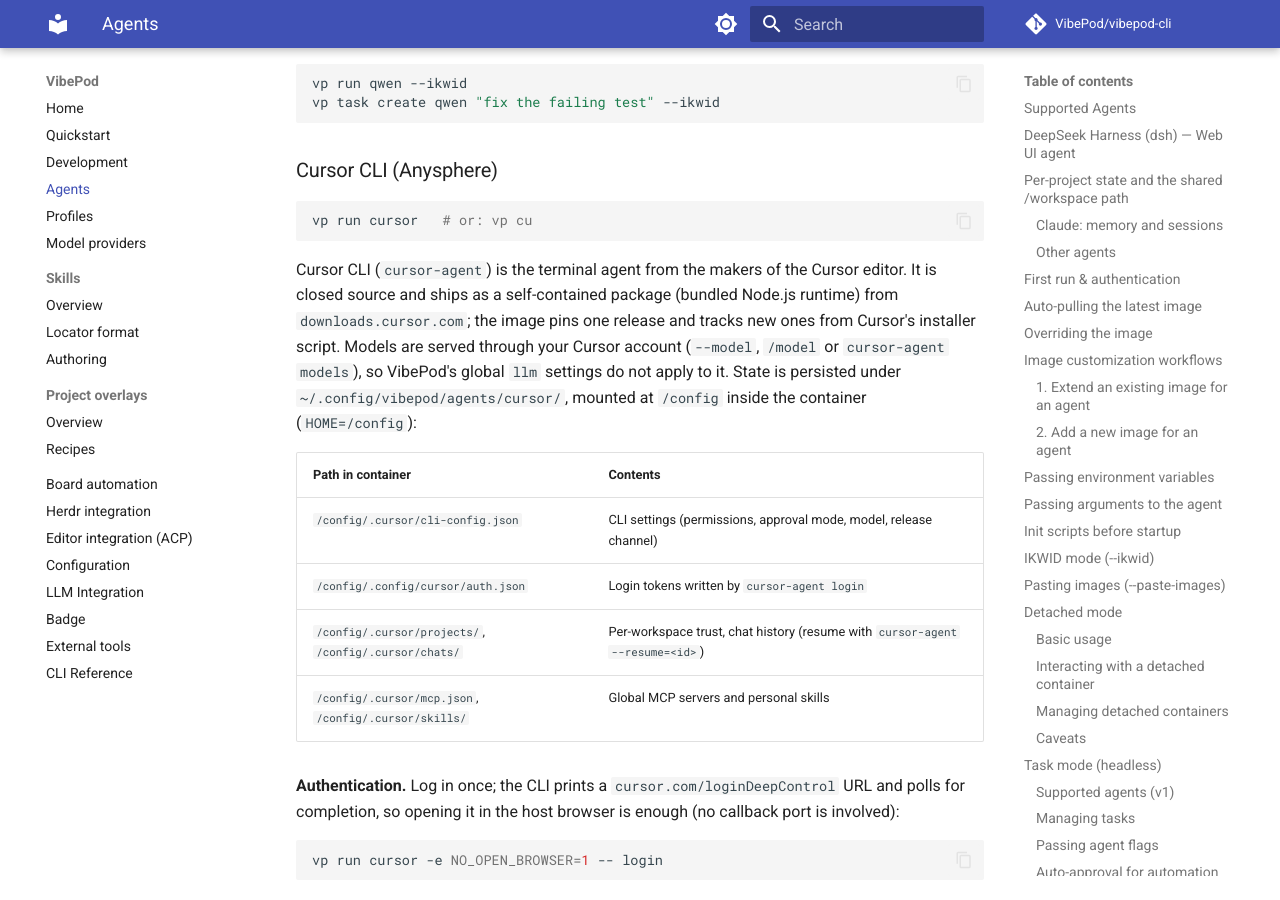
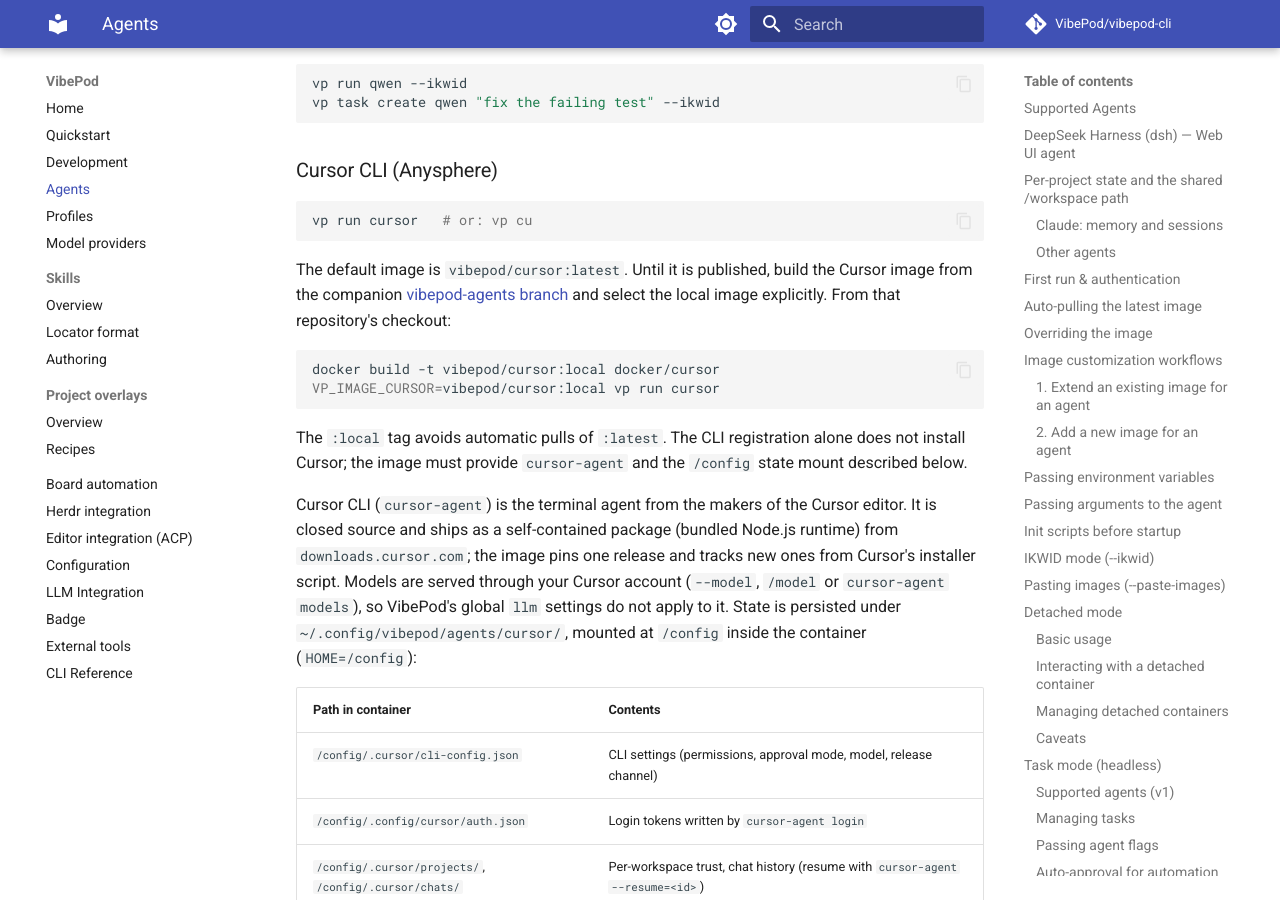
Before and after one commit to VibePod/vibepod-cli, an MkDocs documentation site: the page built from docs/agents/index.md, in a window 1280 px wide and 900 px high, scrolled down 31005 px. Built offline with MkDocs 1.6.1 and Material for MkDocs 9.7.7, drawn with Linux system fonts in a browser that asks for light colours; comment, search, counter and statistics services are not loaded.

Commit message:
Verify Cursor approval modes and document local image setup

````diff
--- a/docs/agents/index.md
+++ b/docs/agents/index.md
@@ -1303,6 +1303,20 @@
 vp run cursor   # or: vp cu
 ```
 
+The default image is `vibepod/cursor:latest`. Until it is published, build the
+Cursor image from the companion
+[vibepod-agents branch](https://github.com/VibePod/vibepod-agents/tree/cursor-agent/docker/cursor)
+and select the local image explicitly. From that repository's checkout:
+
+```bash
+docker build -t vibepod/cursor:local docker/cursor
+VP_IMAGE_CURSOR=vibepod/cursor:local vp run cursor
+```
+
+The `:local` tag avoids automatic pulls of `:latest`. The CLI registration
+alone does not install Cursor; the image must provide `cursor-agent` and the
+`/config` state mount described below.
+
 Cursor CLI (`cursor-agent`) is the terminal agent from the makers of the Cursor
 editor. It is closed source and ships as a self-contained package (bundled
 Node.js runtime) from `downloads.cursor.com`; the image pins one release and
````
Also changed, not shown: AGENTS.md (+5 -0 lines), 2 other files.
